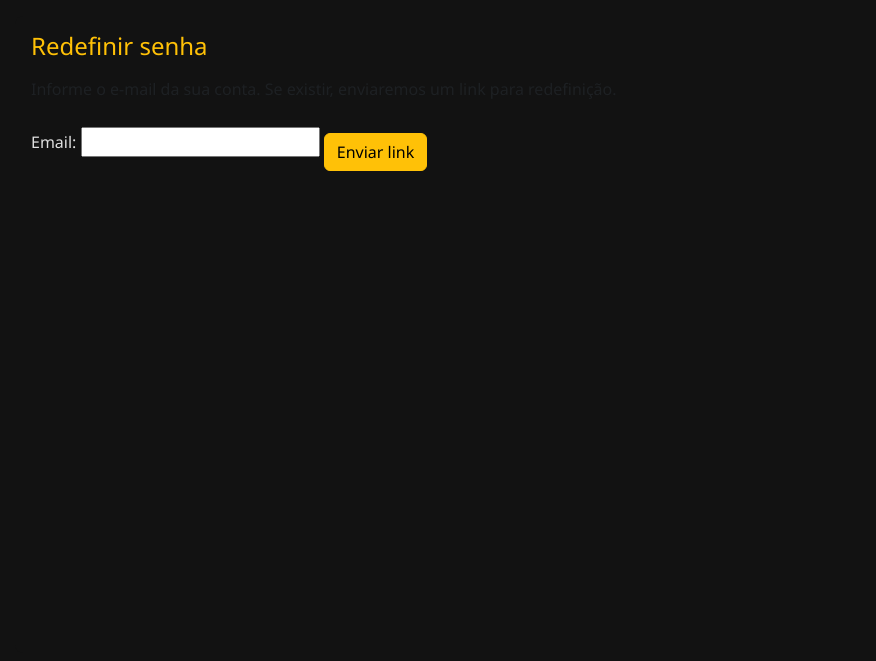
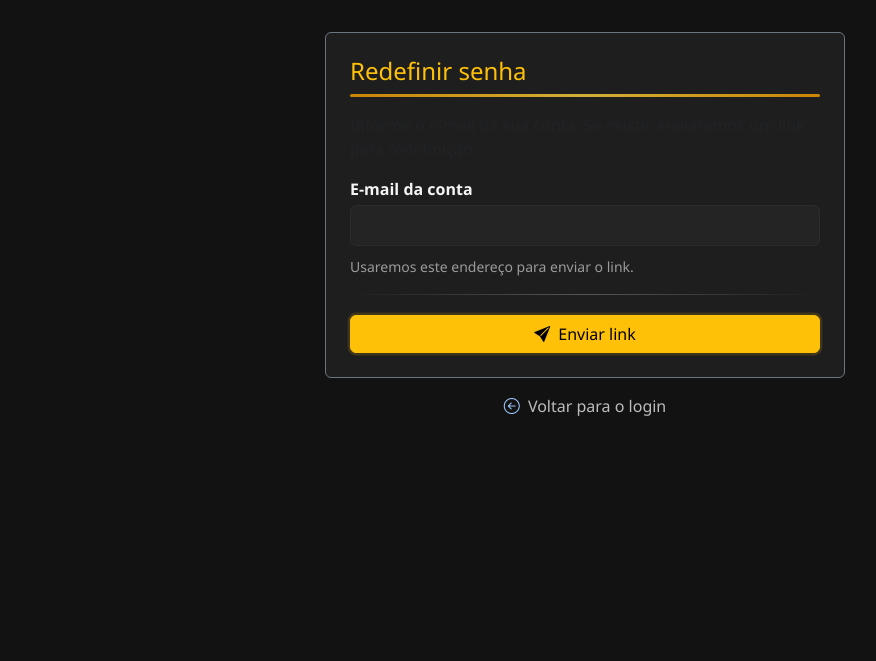
Before and after one commit to viniaraujo68/pokerdex-v2, a Django app: page /account/password/reset/ in a window 1280 px wide. Shown: the part 68-729 px from the top of the page, without its empty margins (55-931 px from the left). Run offline with Django 5.2, Linux system fonts and the light colour scheme.

Commit message:
style: password reset flow

```diff
--- a/core/templates/account/password_reset.html
+++ b/core/templates/account/password_reset.html
@@ -1,11 +1,51 @@
 {% extends "base.html" %}
 {% block title %}Redefinir senha{% endblock %}
+
 {% block content %}
-<h1 class="h4 text-warning mb-3">Redefinir senha</h1>
-<p class="text-muted mb-3">Informe o e-mail da sua conta. Se existir, enviaremos um link para redefinição.</p>
-<form method="post">
-  {% csrf_token %}
-  {{ form.email.label_tag }} {{ form.email }}
-  <button class="btn btn-warning mt-3" type="submit">Enviar link</button>
-</form>
+<div class="d-flex justify-content-center">
+  <section class="auth-wrap w-100" style="max-width:520px;">
+    <div class="card bg-dark border-secondary text-light">
+      <div class="card-body p-4">
+        <h1 class="h4 text-warning m-0">Redefinir senha</h1>
+        <div class="gradient-bar mt-2 mb-3"></div>
+
+        <p class="text-muted mb-3">
+          Informe o e-mail da sua conta. Se existir, enviaremos um link para redefinição.
+        </p>
+
+        {% if form.errors %}
+          <div class="alert alert-danger frost-alert mb-3 has-errors" role="alert">
+            <strong>Ops!</strong> Verifique o e-mail informado.
+            {{ form.email.errors }}
+          </div>
+        {% endif %}
+
+        <form method="post" novalidate>
+          {% csrf_token %}
+
+          <label for="{{ form.email.id_for_label }}" class="form-label">E-mail da conta</label>
+          <div class="input-icon mb-2">
+            {{ form.email }}
+          </div>
+          <small class="text-gray">Usaremos este endereço para enviar o link.</small>
+
+          <div class="soft-divider"></div>
+
+          <button class="btn btn-warning glow-btn w-100" type="submit">
+            <i class="bi bi-send-fill me-1"></i>
+            Enviar link
+          </button>
+        </form>
+
+      </div>
+    </div>
+
+    <div class="text-center mt-3">
+      <a href="{% url 'core:login' %}" class="back-link-ghost">
+        <i class="bi bi-arrow-left-circle"></i>
+        <span class="ms-1">Voltar para o login</span>
+      </a>
+    </div>
+  </section>
+</div>
 {% endblock %}
```
Also changed, not shown: core/templates/account/password_reset_complete.html (+28 -2 lines), core/templates/account/password_reset_confirm.html (+51 -6 lines), core/templates/account/password_reset_done.html (+38 -1 lines).
